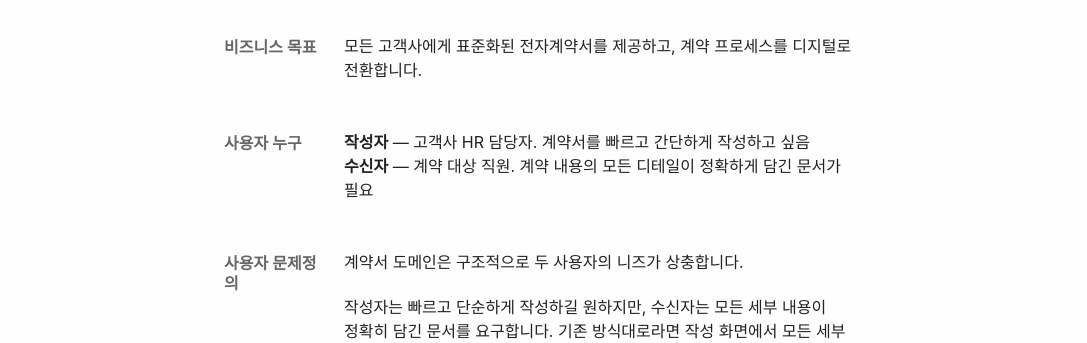
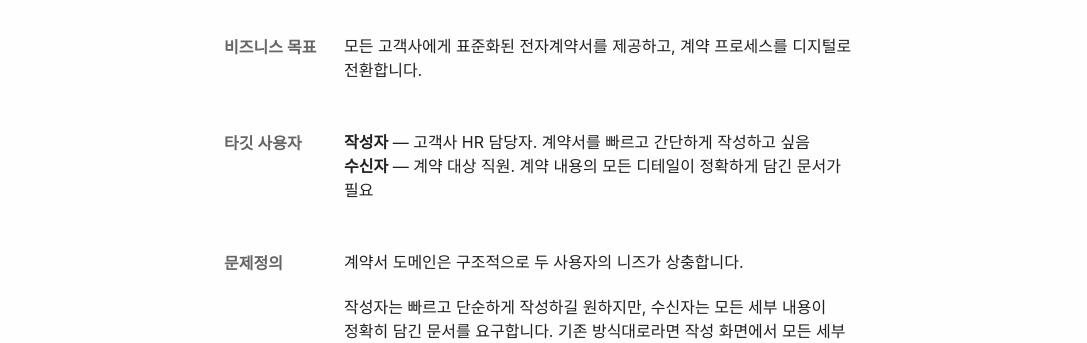
Before and after one commit to calmmidnigh-svg/2026portfolio, a Next.js app: page /work/hr-contract in a window 1280 px wide. Shown: the part 1400-1743 px from the top of the page, without its empty margins (96-1183 px from the left). Built offline with nearby package versions, Linux system fonts and the light colour scheme; a web font is replaced by a local one.

Commit message:
Rename: '사용자 누구' → '타깃 사용자', '사용자 문제정의' → '문제정의' 전체 적용

```diff
--- a/src/app/work/hr-contract/page.tsx
+++ b/src/app/work/hr-contract/page.tsx
@@ -64,10 +64,10 @@ export default function HRContractPage() {
               </div>
             </div>
 
-            {/* 사용자 누구 */}
+            {/* 타깃 사용자 */}
             <div className={styles.section}>
               <div className={styles.sectionSide}>
-                <p className={styles.sectionLabel}>사용자 누구</p>
+                <p className={styles.sectionLabel}>타깃 사용자</p>
               </div>
               <div className={styles.sectionContent}>
                 <p className={styles.text}>
@@ -77,10 +77,10 @@ export default function HRContractPage() {
               </div>
             </div>
 
-            {/* 사용자 문제정의 */}
+            {/* 문제정의 */}
             <div className={styles.section}>
               <div className={styles.sectionSide}>
-                <p className={styles.sectionLabel}>사용자 문제정의</p>
+                <p className={styles.sectionLabel}>문제정의</p>
               </div>
               <div className={styles.sectionContent}>
                 <p className={styles.text}>계약서 도메인은 구조적으로 두 사용자의 니즈가 상충합니다.</p>
```
Also changed, not shown: src/app/work/hds/page.tsx (+4 -4 lines), src/app/work/unretired/page.tsx (+4 -4 lines), src/app/work/voc/page.tsx (+4 -4 lines).
